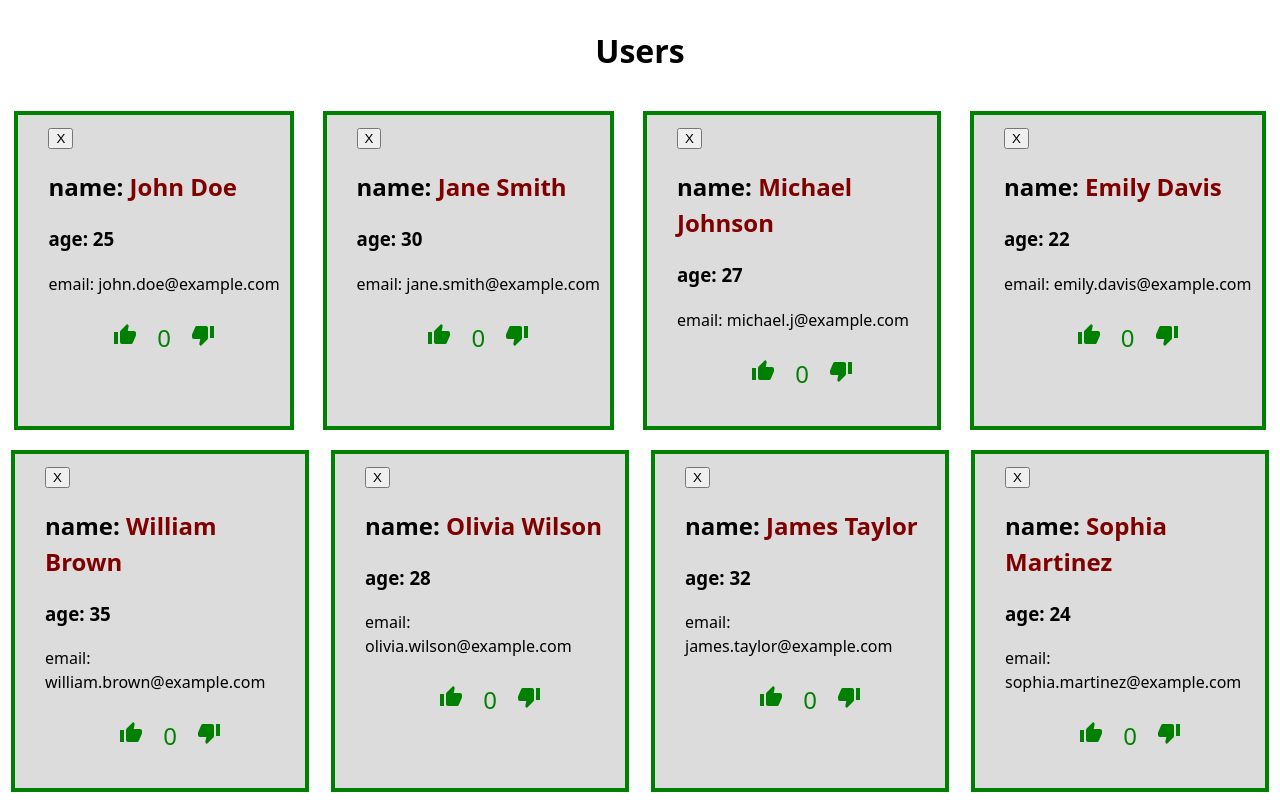
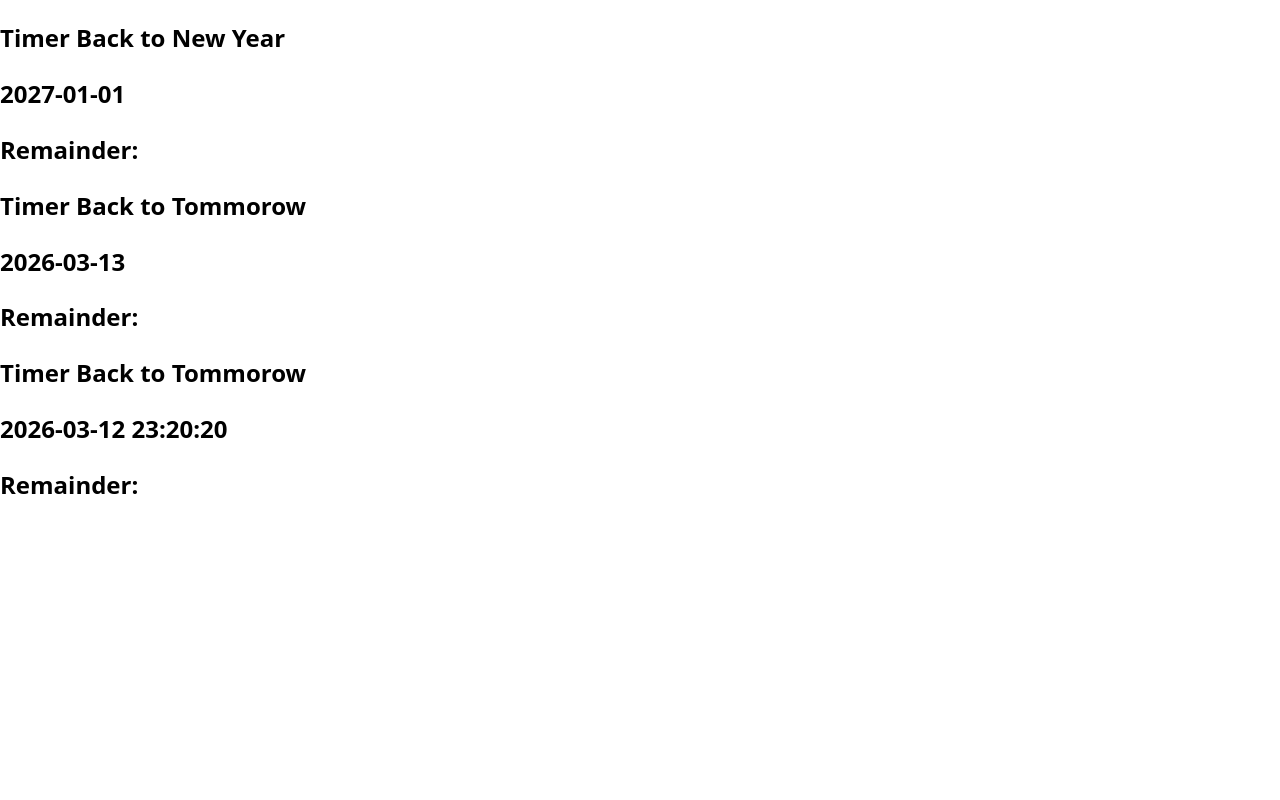
Before and after one commit to MakarKolesnyk/props-practice, a React (Vite) app: page / in a window 1280 px wide. Shown: the top 800 px of the page. Built offline with nearby package versions, Linux system fonts and the light colour scheme.

Commit message:
Add TimerBack & 2 variants

```diff
--- a/package.json
+++ b/package.json
@@ -13,6 +13,7 @@
     "@mdi/js": "^7.4.47",
     "@mdi/react": "^1.6.1",
     "classnames": "^2.5.1",
+    "date-fns": "^4.1.0",
     "react": "^19.2.0",
     "react-dom": "^19.2.0"
   },
--- a/src/App.jsx
+++ b/src/App.jsx
@@ -1,9 +1,11 @@
-import UserSection from "./components/UsersSection/UsersSection";
+import TimerBack from "./components/TimerBack/TimerBack";
 
 function App() {
   return (
     <>
-      <UserSection/>
+      <TimerBack title="New Year" dataStr="2027-01-01" />
+      <TimerBack title="Tommorow" dataStr="2026-03-13" />
+      <TimerBack title="Tommorow" dataStr="2026-03-12 23:20:20" />
     </>
   );
 }
--- /dev/null
+++ b/src/components/TimerBack/TimerBack.jsx
@@ -0,0 +1,37 @@
+import { useState, useEffect } from "react";
+import PropTypes from "prop-types";
+import { parseISO, differenceInSeconds, formatDistanceToNow } from "date-fns";
+
+const TimerBack = (props) => {
+  const { title, dataStr } = props;
+  const date = parseISO(dataStr);
+  const [timeRemainder, setTimeRemainder] = useState("");
+  useEffect(() => {
+    const idInterval = setInterval(() => {
+      //   const now = new Date();
+      //   const secRemainder = differenceInSeconds(date, now);
+      //  setTimeRemainder(secRemainder)
+
+      // setTimeRemainder(formatDistanceToNow(date))
+
+
+    }, 1000);
+    return () => {
+      clearInterval(idInterval);
+    };
+  }, [date]);
+  return (
+    <div>
+      <h2>Timer Back to {title}</h2>
+      <h2>{dataStr}</h2>
+      <h2>Remainder: {timeRemainder}</h2>
+    </div>
+  );
+};
+
+TimerBack.propTypes = {
+  title: PropTypes.string,
+  dataStr: PropTypes.string,
+};
+
+export default TimerBack;
```
Also changed, not shown: 1 other file (tests, documents, lock files or other folders).
